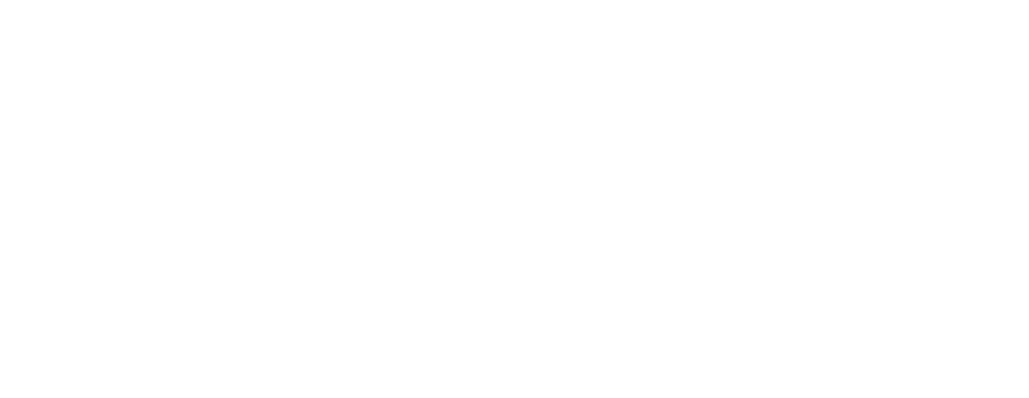
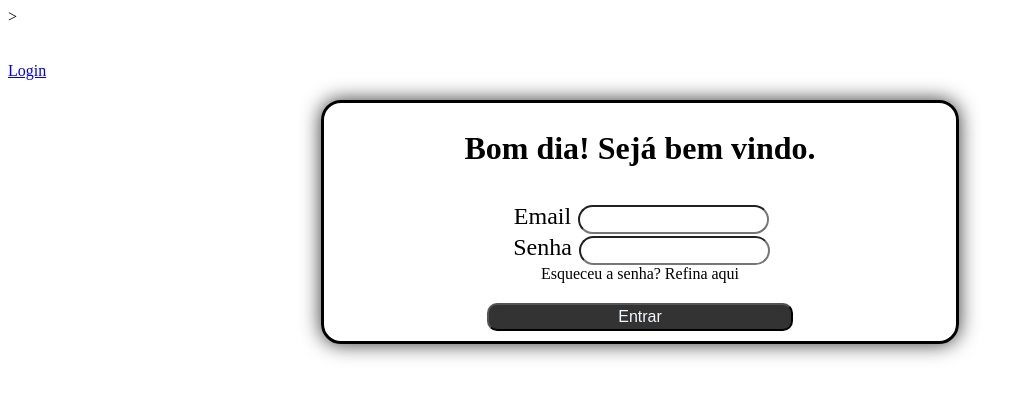
Before and after one commit to NicolasCmd/TechAssets, a plain HTML site: page Login.html in a window 1280 px wide. Shown: the whole page, without its empty margins (0-1029 px from the left). Drawn offline with Linux system fonts and the light colour scheme.

Commit message:
Login coeçado/ continuei Cssgeral e login css

```diff
--- a/Assets/Css/CSSgeral.css
+++ b/Assets/Css/CSSgeral.css
@@ -1,5 +1,4 @@
 *{
-
     margin:0;
     padding: 0;
 }
@@ -9,6 +8,7 @@ body{
 header{
     background-color: bisque;
     text-align: center;
+    justify-content: center;
     display: flex;
     position: sticky;
     top: 0;
--- a/Assets/Css/login.css
+++ b/Assets/Css/login.css
@@ -0,0 +1,49 @@
+.main-login {
+    display: flex;
+    justify-content: center;
+}
+.login-container {
+    border: 3px solid black;
+    border-radius: 20px;
+    text-align: center;
+    margin: 20px;
+    width: 50%;
+    box-shadow: 0px 0px 20px #333;
+}
+.login-container h2 {
+    font-size: 32px;
+}
+form {
+    flex-direction: column;
+    justify-content: center;
+    align-items: center;
+    padding: 10px;
+}
+form label {
+    font-size: 24px;
+    padding: 3px;
+}
+input {
+    border-radius: 20px;
+    padding: 5px;
+}
+input[type='submit'] {
+    width: 50%;
+    padding: 3px;
+    border-radius: 10px;
+    background-color: #333;
+    color: aliceblue;
+    font-size: 1em;
+    margin-top: 20px;
+}
+input[type='submit']:hover{
+    cursor: pointer;
+}
+.esqueceu a {
+    color: black;
+    text-decoration: none;
+}
+.esqueceu a:hover {
+    color: red;
+    cursor: pointer;
+}
--- a/Login.html
+++ b/Login.html
@@ -0,0 +1,48 @@
+<!DOCTYPE html>
+<html lang="pt-br">
+<head>
+    <meta charset="UTF-8">
+    <meta name="viewport" content="width=device-width, initial-scale=1.0">
+    <title>Login</title>
+    <link rel="stylesheet" href=""><!--Colocar o css geral-->>
+    <link rel="stylesheet" href="Assets/Css/login.css">
+
+</head>
+<body>
+    <header>
+        <nav class="IMGLogo">
+            <a href="index.html"></a>
+                <img src="" alt=""><!--Logo-->
+        </nav>
+        <nav>
+            <a href="Cart.html"></a>
+                <img src="" alt=""><!--Imagem de um carrinho pro carrinho-->
+        </nav>
+        <nav class="botaoLog">
+            <a href="Login.html">Login</a>
+        </nav>
+    </header>
+    <main class="main-login">
+        <div class="login-container">
+            <h2>Bom dia! Sejá bem vindo.</h2>
+            <form action="">
+                <label for="">Email</label>
+                <input type="text" required><br>
+
+                <label for="">Senha</label>
+                <input type="password" required>
+
+                <div class="esqueceu">
+                    <a href="">Esqueceu a senha? Refina aqui</a>
+                </div>
+                <input type="submit" value="Entrar">
+            </form>
+        </div>
+
+    </main>
+    <footer>
+
+    </footer>
+
+</body>
+</html>
```
Also changed, not shown: Cart.html (added, +11 -0 lines), index.html (+11 -1 lines).
